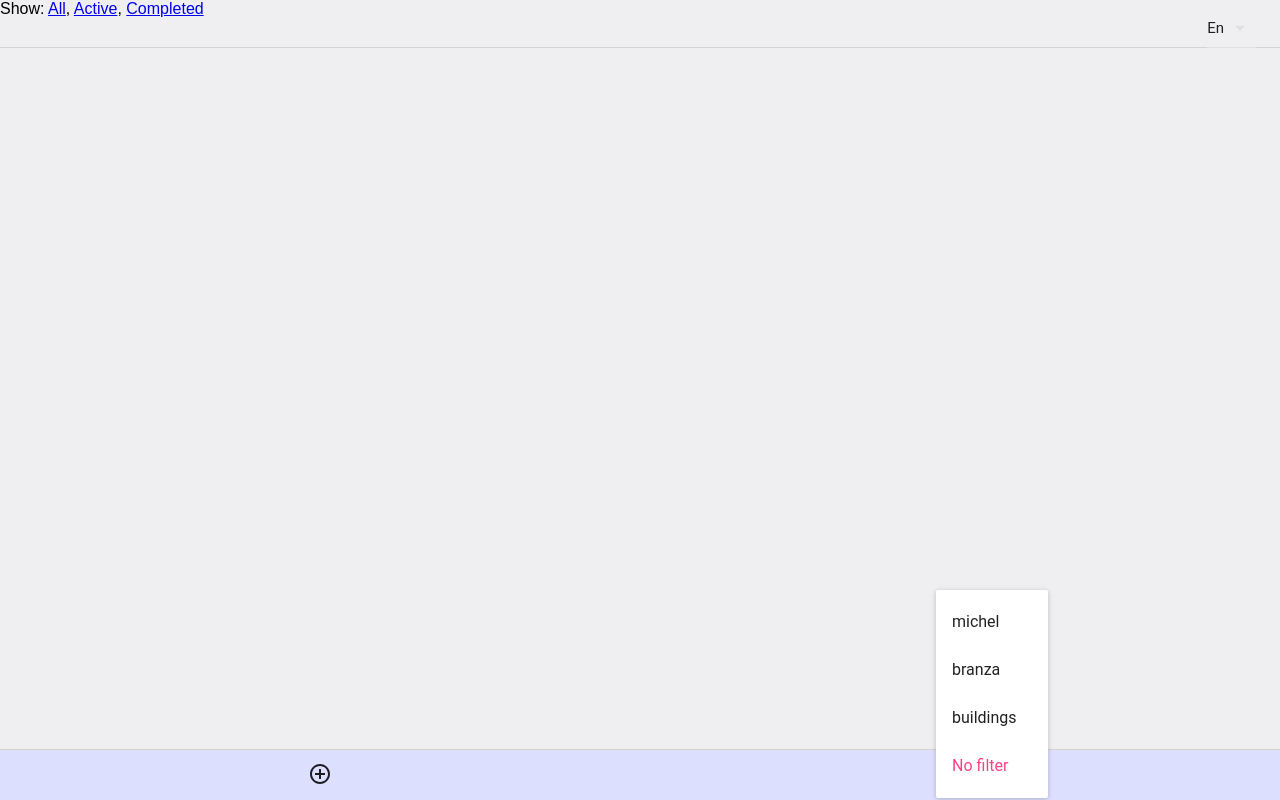
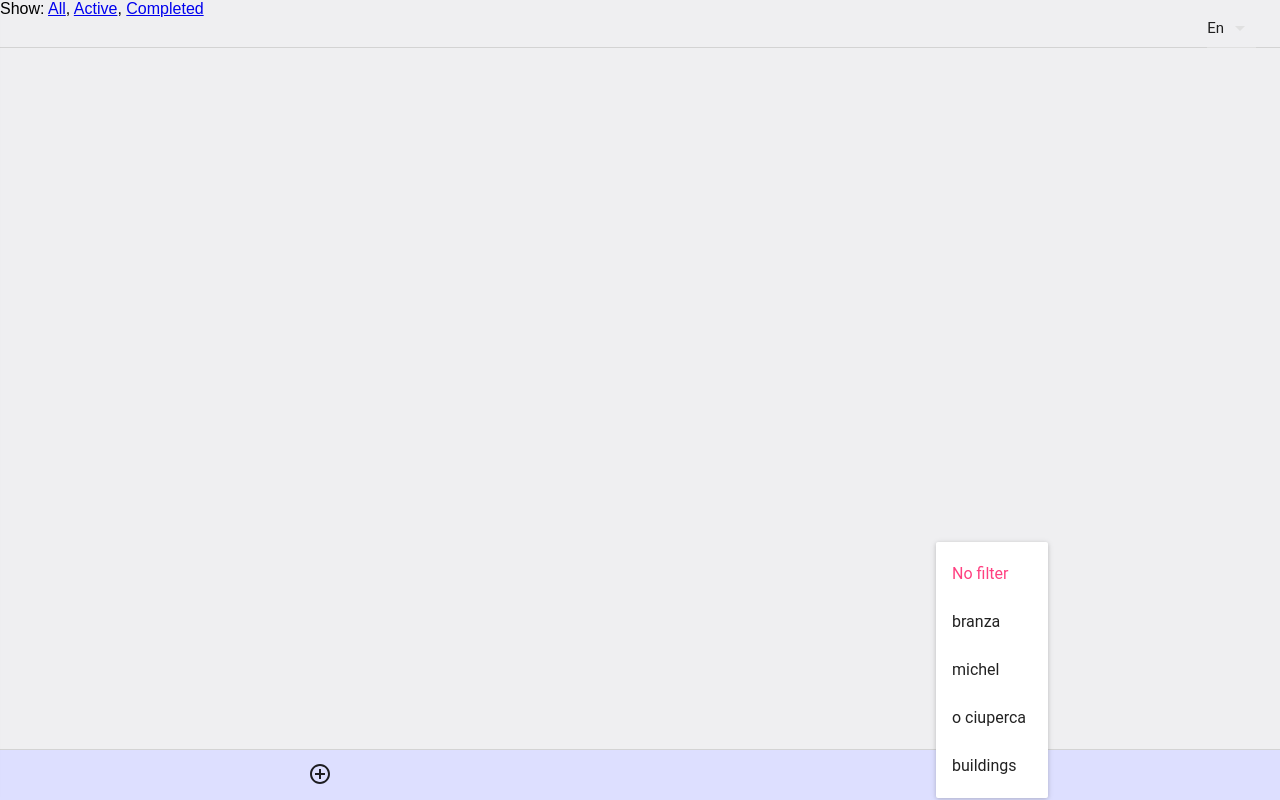
Before and after one commit to ortadoglu/instagram, a React (Create React App) app: page / in a window 1280 px wide. Both pictures are taken after a click on the element 960 px from the left and 775 px from the top of the page. Built offline with nearby package versions, Linux system fonts and the light colour scheme.

Commit message:
Add connection from store to filter component

```diff
--- a/src/components/Gallery.js
+++ b/src/components/Gallery.js
@@ -8,10 +8,7 @@ import PolaroidPic from './polaroidPic.js'
 
 import Drawer from 'material-ui/Drawer';
 import AddImage from '../containers/AddImage';
-
-import MenuItem from 'material-ui/MenuItem';
-import ContentFilter from 'material-ui/svg-icons/content/filter-list';
-import IconMenu from 'material-ui/IconMenu';
+import TagList from '../containers/Tags';
 
 
 class Gallery extends React.Component {
@@ -44,17 +41,7 @@ class Gallery extends React.Component {
                 </div>
                 <div className="GalleryBar">
                     <IconButton tooltip="Add another picture" tooltipPosition="top-center" onClick={this.handleToggle}><CircleIcon /></IconButton>
-                    <IconMenu
-                        iconButtonElement={<IconButton><ContentFilter /></IconButton>}
-                        onChange={this.handleChangeSingle}
-                        value={this.state.valueSingle}
-                        multiple={false}
-                        >
-                        <MenuItem value="1" primaryText="michel" />
-                        <MenuItem value="2" primaryText="branza" />
-                        <MenuItem value="3" primaryText="buildings" />
-                        <MenuItem value="4" primaryText="No filter" />
-                    </IconMenu>
+                    <TagList />
                 </div>
                 <Drawer className="AddImageDrawer" open={this.state.open} closeFunction={() => this.handleToggle()}>
                     <AddImage />
--- /dev/null
+++ b/src/components/TagsFilterDropdown.js
@@ -0,0 +1,42 @@
+import React from 'react';
+import PropTypes from 'prop-types';
+import MenuItem from 'material-ui/MenuItem';
+import ContentFilter from 'material-ui/svg-icons/content/filter-list';
+import IconMenu from 'material-ui/IconMenu';
+import IconButton from 'material-ui/IconButton';
+
+class TagList extends React.Component {
+    constructor(props) {
+        super(props);
+        this.state = {value: "1"};
+    }
+
+    handleChangeSingle = (event, value) => {
+        this.setState({
+            value: value,
+        });
+    };
+
+    render() {
+        return (
+            <IconMenu
+                iconButtonElement={<IconButton><ContentFilter /></IconButton>}
+                onChange={this.handleChangeSingle}
+                value={this.state.value}
+                multiple={false}
+                >
+                <MenuItem key="nofilter" value="1" primaryText="No filter" />
+                {this.props.tags.map(tag => (
+                    <MenuItem key={tag} primaryText={tag} value={tag} />
+                ))}
+
+            </IconMenu>
+
+    );}
+}
+
+TagList.propTypes = {
+    tags: PropTypes.arrayOf(PropTypes.string),
+    onClick: PropTypes.func.isRequired
+};
+export default TagList
--- /dev/null
+++ b/src/containers/Tags.js
@@ -0,0 +1,32 @@
+import { connect } from 'react-redux'
+import { setVisibilityFilter } from '../actions'
+import TagsFilterDropdown from '../components/TagsFilterDropdown';
+
+const getTags = (images) => {
+    let a = [];
+    images.filter(t => {
+        if ( a.indexOf(t.tag) === -1) a.push(t.tag);
+    });
+    return a;
+}
+
+const mapStateToProps = state => {
+  return {
+    tags: getTags(state.images)
+  }
+}
+
+const mapDispatchToProps = (dispatch, ownProps) => {
+    return {
+        onClick: () => {
+            dispatch(setVisibilityFilter(ownProps.filter))
+          }
+    }
+}
+
+const Tags = connect(
+  mapStateToProps,
+  mapDispatchToProps
+)(TagsFilterDropdown)
+
+export default Tags
```
